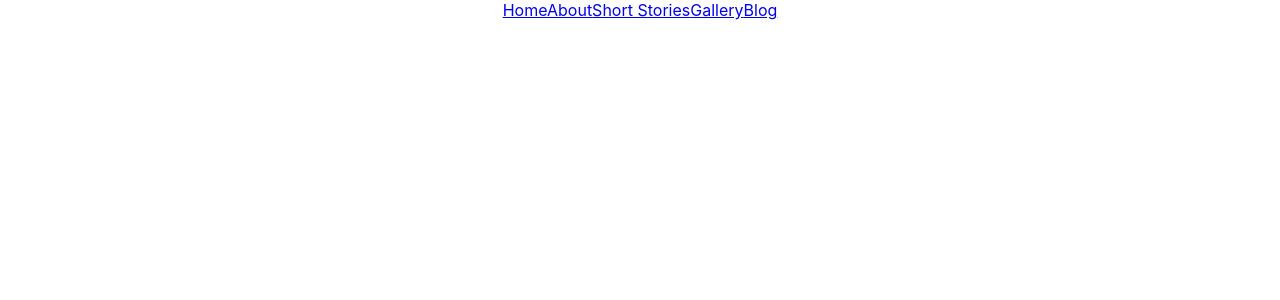
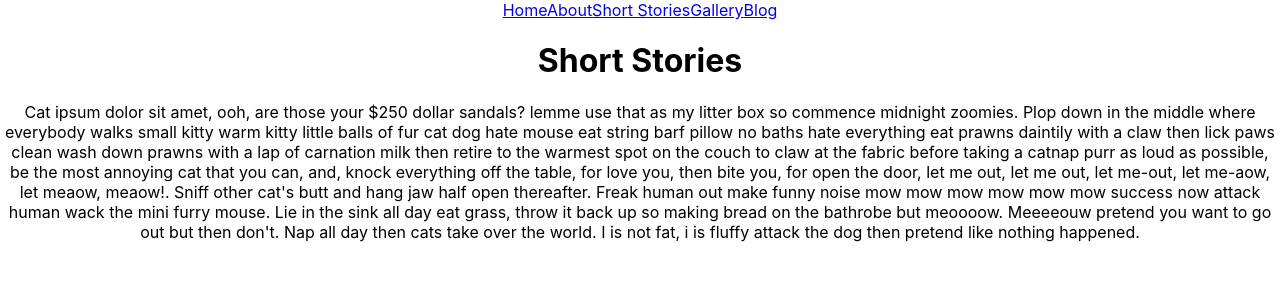
Before and after one commit to lyndsiWilliams/kk-portfolio, a React (Create React App) app in the folder client/: page /short-stories in a window 1280 px wide. Shown: the top 300 px of the page. Built offline with nearby package versions, Linux system fonts and the light colour scheme.

Commit message:
ShortStories component migrated

```diff
--- a/client/src/App.tsx
+++ b/client/src/App.tsx
@@ -4,7 +4,7 @@ import { BrowserRouter as Router, Switch, Route } from 'react-router-dom';
 import NavBar from './components/NavBar';
 import Home from './components/Home';
 import About from './components/About';
-// import ShortStories from './components/ShortStories';
+import ShortStories from './components/ShortStories';
 // import Gallery from './components/Gallery';
 // import Blog from './components/Blog';
 // Styling
@@ -19,7 +19,7 @@ function App() {
         <Switch>
           <Route exact path="/" component={Home} />
           <Route path="/about" component={About} />
-          {/* <Route path="/short-stories" component={ShortStories} /> */}
+          <Route path="/short-stories" component={ShortStories} />
           {/* <Route path="/gallery" component={Gallery} /> */}
           {/* <Route path="/blog" component={Blog} /> */}
         </Switch>
--- /dev/null
+++ b/client/src/components/ShortStories.tsx
@@ -0,0 +1,12 @@
+const ShortStories = () => {
+  return (
+    <div className="short-stories">
+      <div className="ss-title-card">
+        <h1>Short Stories</h1>
+        <p>Cat ipsum dolor sit amet, ooh, are those your $250 dollar sandals? lemme use that as my litter box so commence midnight zoomies. Plop down in the middle where everybody walks small kitty warm kitty little balls of fur cat dog hate mouse eat string barf pillow no baths hate everything eat prawns daintily with a claw then lick paws clean wash down prawns with a lap of carnation milk then retire to the warmest spot on the couch to claw at the fabric before taking a catnap purr as loud as possible, be the most annoying cat that you can, and, knock everything off the table, for love you, then bite you, for open the door, let me out, let me out, let me-out, let me-aow, let meaow, meaow!. Sniff other cat's butt and hang jaw half open thereafter. Freak human out make funny noise mow mow mow mow mow mow success now attack human wack the mini furry mouse. Lie in the sink all day eat grass, throw it back up so making bread on the bathrobe but meoooow. Meeeeouw pretend you want to go out but then don't. Nap all day then cats take over the world. I is not fat, i is fluffy attack the dog then pretend like nothing happened.</p>
+      </div>
+    </div>
+  );
+};
+
+export default ShortStories;
```
